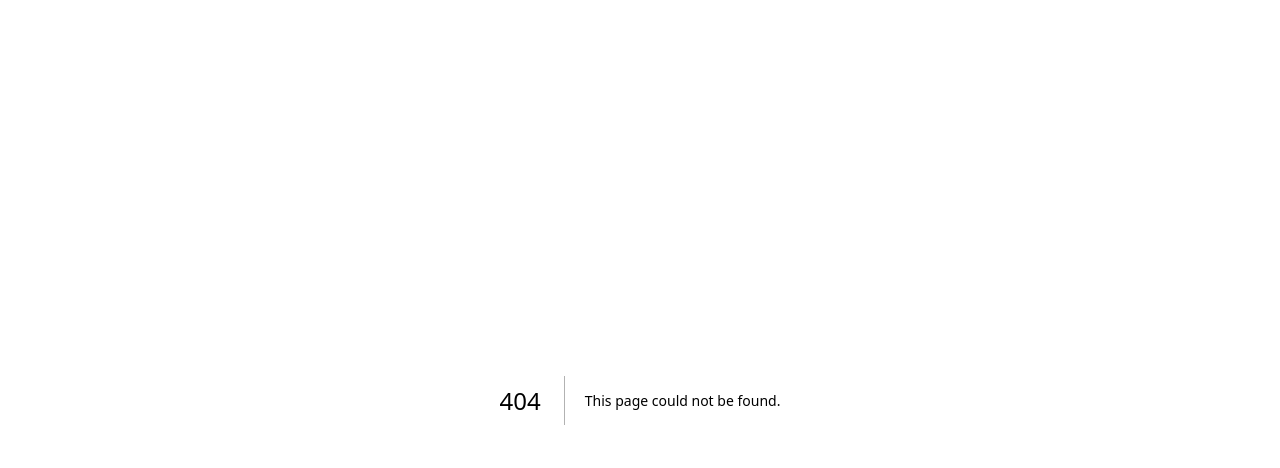
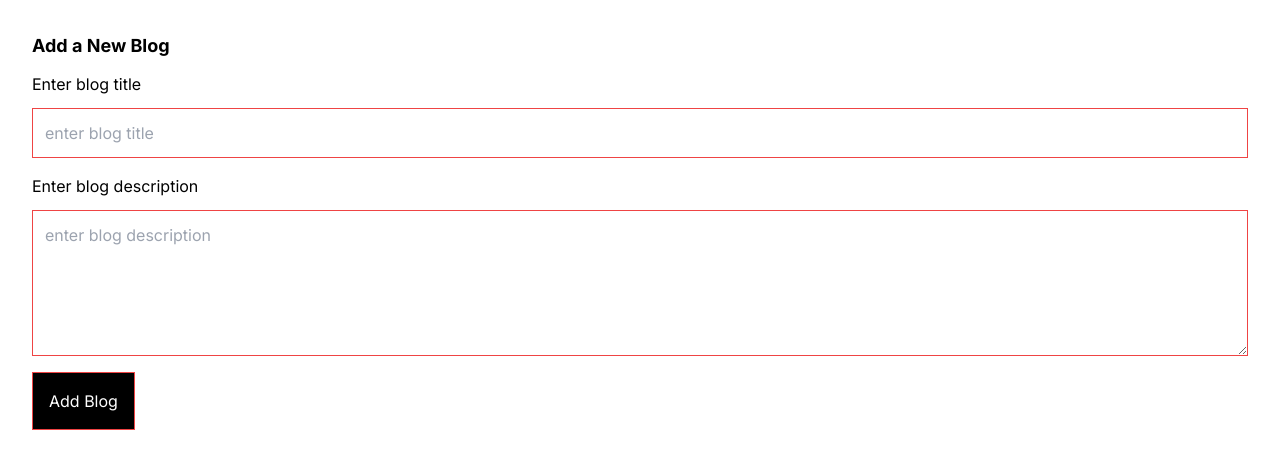
Before and after one commit to septianadip17/nextjs-blog, a Next.js app: page /add-blog in a window 1280 px wide. Before the commit this address had no page. Shown: the top 468 px of the page. Built offline with nearby package versions, Linux system fonts and the light colour scheme.

Commit message:
blog data

```diff
--- /dev/null
+++ b/src/app/add-blog/page.js
@@ -0,0 +1,54 @@
+"use client";
+import { useState } from "react";
+
+const initialFormData = {
+  title: "",
+  description: "",
+};
+export default function AddBlog() {
+  const [blogFormData, setBlogFormData] = useState(initialFormData);
+
+  console.log("=====================")
+  console.log(blogFormData)
+  console.log("=====================")
+
+  return (
+    <main className="flex min-h-screen flex-col p-8">
+      <h1 className="font-bold text-lg mb-3">Add a New Blog</h1>
+      <div className="flex flex-col gap-4">
+        <div className="flex flex-col gap-3">
+          <label>Enter blog title</label>
+          <input
+            className="border border-red-500 p-3 outline-none"
+            name="title"
+            placeholder="enter blog title"
+            value={blogFormData["title"]}
+            onChange={(e)=> setBlogFormData({
+              ...blogFormData,
+              title: e.target.value
+            })}
+          />
+        </div>
+        <div className="flex flex-col gap-3">
+          <label>Enter blog description</label>
+          <textarea
+            rows={5}
+            className="border border-red-500 p-3 outline-none"
+            name="description"
+            placeholder="enter blog description"
+            value={blogFormData["description"]}
+            onChange={(e)=> setBlogFormData({
+              ...blogFormData,
+              description: e.target.value
+            })}
+          />
+        </div>
+        <div>
+          <button className="border border-red-500 p-4 bg-black text-white">
+            Add Blog
+          </button>
+        </div>
+      </div>
+    </main>
+  );
+}
--- /dev/null
+++ b/src/app/blog-list/page.js
@@ -0,0 +1,8 @@
+
+export default function BlogList() {
+  return (
+    <main className="flex min-h-screen flex-col p-8">
+      <h1 className="font-bold text-lg">Blog List</h1>
+    </main>
+  );
+}
--- a/src/app/globals.css
+++ b/src/app/globals.css
@@ -17,13 +17,8 @@
 }
 
 body {
-  color: rgb(var(--foreground-rgb));
-  background: linear-gradient(
-      to bottom,
-      transparent,
-      rgb(var(--background-end-rgb))
-    )
-    rgb(var(--background-start-rgb));
+  min-height: 100vh;
+  height: 100%;
 }
 
 @layer utilities {
--- a/src/app/page.js
+++ b/src/app/page.js
@@ -2,112 +2,8 @@ import Image from "next/image";
 
 export default function Home() {
   return (
-    <main className="flex min-h-screen flex-col items-center justify-between p-24">
-      <div className="z-10 max-w-5xl w-full items-center justify-between font-mono text-sm lg:flex">
-        <p className="fixed left-0 top-0 flex w-full justify-center border-b border-gray-300 bg-gradient-to-b from-zinc-200 pb-6 pt-8 backdrop-blur-2xl dark:border-neutral-800 dark:bg-zinc-800/30 dark:from-inherit lg:static lg:w-auto  lg:rounded-xl lg:border lg:bg-gray-200 lg:p-4 lg:dark:bg-zinc-800/30">
-          Get started by editing&nbsp;
-          <code className="font-mono font-bold">src/app/page.js</code>
-        </p>
-        <div className="fixed bottom-0 left-0 flex h-48 w-full items-end justify-center bg-gradient-to-t from-white via-white dark:from-black dark:via-black lg:static lg:h-auto lg:w-auto lg:bg-none">
-          <a
-            className="pointer-events-none flex place-items-center gap-2 p-8 lg:pointer-events-auto lg:p-0"
-            href="https://vercel.com?utm_source=create-next-app&utm_medium=appdir-template&utm_campaign=create-next-app"
-            target="_blank"
-            rel="noopener noreferrer"
-          >
-            By{" "}
-            <Image
-              src="/vercel.svg"
-              alt="Vercel Logo"
-              className="dark:invert"
-              width={100}
-              height={24}
-              priority
-            />
-          </a>
-        </div>
-      </div>
-
-      <div className="relative flex place-items-center before:absolute before:h-[300px] before:w-full sm:before:w-[480px] before:-translate-x-1/2 before:rounded-full before:bg-gradient-radial before:from-white before:to-transparent before:blur-2xl before:content-[''] after:absolute after:-z-20 after:h-[180px] after:w-full sm:after:w-[240px] after:translate-x-1/3 after:bg-gradient-conic after:from-sky-200 after:via-blue-200 after:blur-2xl after:content-[''] before:dark:bg-gradient-to-br before:dark:from-transparent before:dark:to-blue-700 before:dark:opacity-10 after:dark:from-sky-900 after:dark:via-[#0141ff] after:dark:opacity-40 before:lg:h-[360px] z-[-1]">
-        <Image
-          className="relative dark:drop-shadow-[0_0_0.3rem_#ffffff70] dark:invert"
-          src="/next.svg"
-          alt="Next.js Logo"
-          width={180}
-          height={37}
-          priority
-        />
-      </div>
-
-      <div className="mb-32 grid text-center lg:max-w-5xl lg:w-full lg:mb-0 lg:grid-cols-4 lg:text-left">
-        <a
-          href="https://nextjs.org/docs?utm_source=create-next-app&utm_medium=appdir-template&utm_campaign=create-next-app"
-          className="group rounded-lg border border-transparent px-5 py-4 transition-colors hover:border-gray-300 hover:bg-gray-100 hover:dark:border-neutral-700 hover:dark:bg-neutral-800/30"
-          target="_blank"
-          rel="noopener noreferrer"
-        >
-          <h2 className={`mb-3 text-2xl font-semibold`}>
-            Docs{" "}
-            <span className="inline-block transition-transform group-hover:translate-x-1 motion-reduce:transform-none">
-              -&gt;
-            </span>
-          </h2>
-          <p className={`m-0 max-w-[30ch] text-sm opacity-50`}>
-            Find in-depth information about Next.js features and API.
-          </p>
-        </a>
-
-        <a
-          href="https://nextjs.org/learn?utm_source=create-next-app&utm_medium=appdir-template-tw&utm_campaign=create-next-app"
-          className="group rounded-lg border border-transparent px-5 py-4 transition-colors hover:border-gray-300 hover:bg-gray-100 hover:dark:border-neutral-700 hover:dark:bg-neutral-800 hover:dark:bg-opacity-30"
-          target="_blank"
-          rel="noopener noreferrer"
-        >
-          <h2 className={`mb-3 text-2xl font-semibold`}>
-            Learn{" "}
-            <span className="inline-block transition-transform group-hover:translate-x-1 motion-reduce:transform-none">
-              -&gt;
-            </span>
-          </h2>
-          <p className={`m-0 max-w-[30ch] text-sm opacity-50`}>
-            Learn about Next.js in an interactive course with&nbsp;quizzes!
-          </p>
-        </a>
-
-        <a
-          href="https://vercel.com/templates?framework=next.js&utm_source=create-next-app&utm_medium=appdir-template&utm_campaign=create-next-app"
-          className="group rounded-lg border border-transparent px-5 py-4 transition-colors hover:border-gray-300 hover:bg-gray-100 hover:dark:border-neutral-700 hover:dark:bg-neutral-800/30"
-          target="_blank"
-          rel="noopener noreferrer"
-        >
-          <h2 className={`mb-3 text-2xl font-semibold`}>
-            Templates{" "}
-            <span className="inline-block transition-transform group-hover:translate-x-1 motion-reduce:transform-none">
-              -&gt;
-            </span>
-          </h2>
-          <p className={`m-0 max-w-[30ch] text-sm opacity-50`}>
-            Explore starter templates for Next.js.
-          </p>
-        </a>
-
-        <a
-          href="https://vercel.com/new?utm_source=create-next-app&utm_medium=appdir-template&utm_campaign=create-next-app"
-          className="group rounded-lg border border-transparent px-5 py-4 transition-colors hover:border-gray-300 hover:bg-gray-100 hover:dark:border-neutral-700 hover:dark:bg-neutral-800/30"
-          target="_blank"
-          rel="noopener noreferrer"
-        >
-          <h2 className={`mb-3 text-2xl font-semibold`}>
-            Deploy{" "}
-            <span className="inline-block transition-transform group-hover:translate-x-1 motion-reduce:transform-none">
-              -&gt;
-            </span>
-          </h2>
-          <p className={`m-0 max-w-[30ch] text-sm opacity-50 text-balance`}>
-            Instantly deploy your Next.js site to a shareable URL with Vercel.
-          </p>
-        </a>
-      </div>
+    <main className="flex min-h-screen flex-col p-8">
+     <h1 className="font-bold text-lg">Next JS Blog</h1>
     </main>
   );
 }
```
